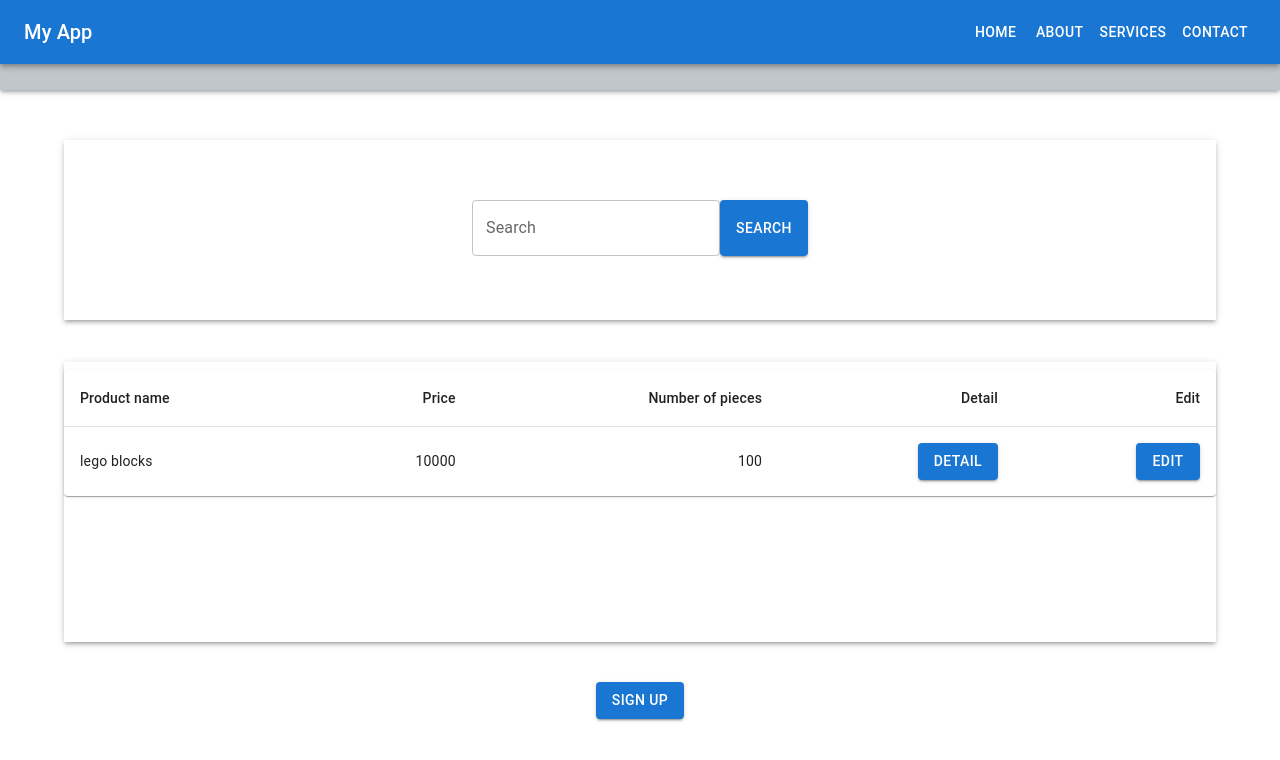
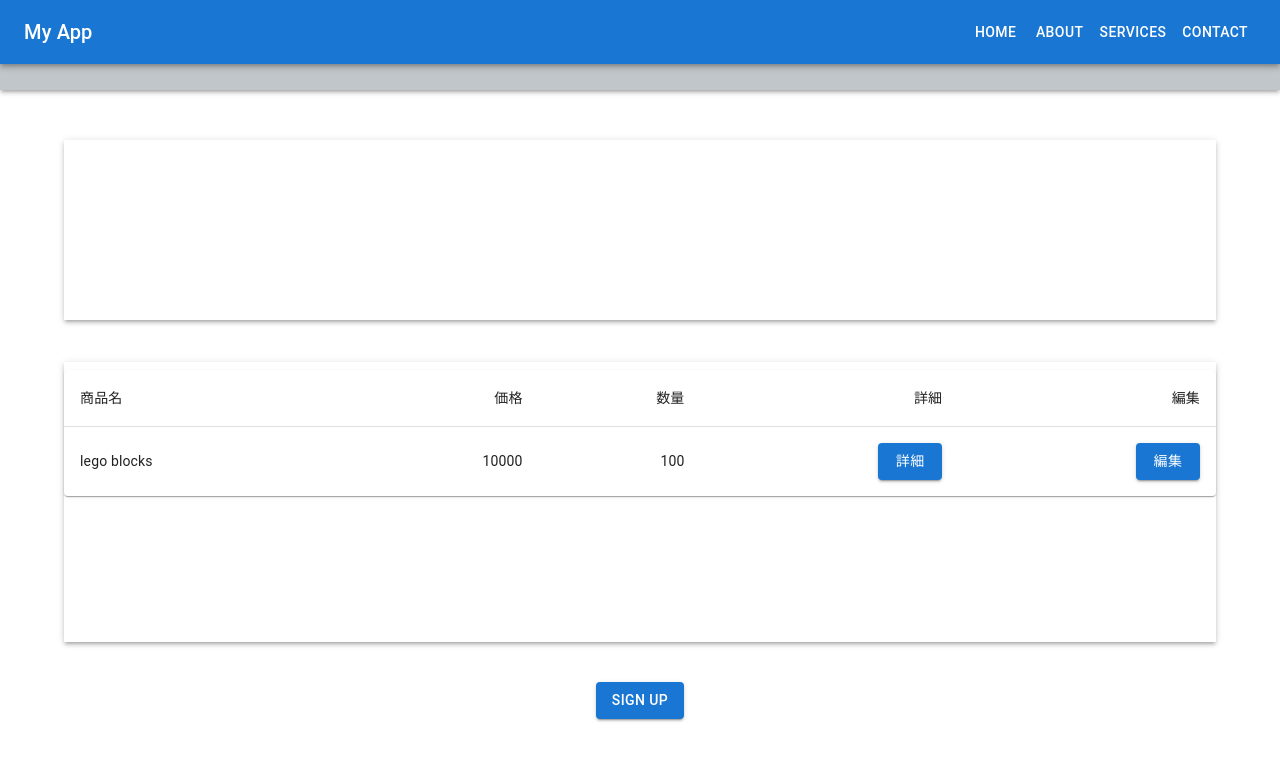
Before and after one commit to shooda4953-alt/MUI-SAMPLE, a React (Create React App) app: page /detailsPage in a window 1280 px wide. Shown: the top 760 px of the page. Built offline with nearby package versions, Linux system fonts and the light colour scheme.

Commit message:
詳細ページへのRouter追加

```diff
--- a/package.json
+++ b/package.json
@@ -21,7 +21,7 @@
     "npm": "^10.2.5",
     "react": "^18.2.0",
     "react-dom": "^18.2.0",
-    "react-router-dom": "v5",
+    "react-router-dom": "^6.21.1",
     "react-scripts": "5.0.1",
     "styled-components": "^6.1.4",
     "typescript": "^4.9.5",
--- a/src/container/pages/ DetailsPage.tsx
+++ b/src/container/pages/ DetailsPage.tsx
@@ -1,12 +1,11 @@
 import "../../App.css";
 import { Box } from "@mui/material";
 import Grid from "@material-ui/core/Grid";
-import SearchForm from "../../presentational/organisms/searchForm";
 import ListItem from "../../presentational/organisms/listItem";
 import NewRegistrationButton from "../../presentational/molecules/newRegistrationButton";
 import HeaderButtons from "../../presentational/organisms/HeaderButtons";
 
-function ListPage() {
+function DetailsPage() {
   return (
     <Box>
       <Box
@@ -35,11 +34,11 @@ function ListPage() {
       >
         <Grid container alignItems="center" justifyContent="center">
           <Grid item className="SearchForm">
-            <SearchForm
+            {/* <SearchForm
               onSearch={function (query: string): void {
                 throw new Error("Function not implemented.");
               }}
-            />
+            /> */}
           </Grid>
         </Grid>
       </Box>
@@ -82,4 +81,4 @@ function ListPage() {
   );
 }
 
-export default ListPage;
+export default DetailsPage;
--- a/src/container/pages/ListPage.tsx
+++ b/src/container/pages/ListPage.tsx
@@ -5,6 +5,8 @@ import SearchForm from "../../presentational/organisms/searchForm";
 import ListItem from "../../presentational/organisms/listItem";
 import NewRegistrationButton from "../../presentational/molecules/newRegistrationButton";
 import HeaderButtons from "../../presentational/organisms/HeaderButtons";
+import { Route, Routes } from "react-router-dom";
+import DetailsPage from "./ DetailsPage";
 
 function ListPage() {
   return (
--- a/src/container/pages/index.tsx
+++ /dev/null
@@ -1,3 +0,0 @@
-import * as React from "react";
-
-export { };
--- a/src/index.tsx
+++ b/src/index.tsx
@@ -2,14 +2,22 @@ import React from "react";
 import ReactDOM from "react-dom/client";
 import "./index.css";
 import reportWebVitals from "./reportWebVitals";
+import { BrowserRouter, Route, Router, Routes } from "react-router-dom";
 import ListPage from "./container/pages/ListPage";
+import DetailsPage from "./container/pages/ DetailsPage";
 
 const root = ReactDOM.createRoot(
   document.getElementById("root") as HTMLElement
 );
 root.render(
   <React.StrictMode>
-    <ListPage />
+    <BrowserRouter>
+      <Routes>
+        <Route path="/" element={<ListPage />} />
+        <Route path="/detailsPage" element={<DetailsPage />} />
+        {/* 他のルートを追加する場合はここに追加 */}
+      </Routes>
+    </BrowserRouter>
   </React.StrictMode>
 );
 
--- a/src/presentational/molecules/table.tsx
+++ b/src/presentational/molecules/table.tsx
@@ -7,7 +7,8 @@ import TableHead from "@mui/material/TableHead";
 import TableRow from "@mui/material/TableRow";
 import Paper from "@mui/material/Paper";
 import Button from "../atoms/button";
-
+import { Route, Routes, useNavigate } from "react-router-dom";
+import DetailsPage from "../../container/pages/ DetailsPage";
 interface RowData {
   name: string;
   price: number;
@@ -21,16 +22,30 @@ interface BasicTableProps {
 }
 
 const BasicTable: React.FC<BasicTableProps> = ({ data }) => {
+  const navigate = useNavigate();
+
+  const handleDetailClick = () => {
+    // DETAIL ボタンがクリックされたときの処理
+    navigate("/detailsPage");
+  };
+
+  const handleEditClick = () => {
+    // EDIT ボタンがクリックされたときの処理
+    // 適切な遷移先や処理を実装する
+  };
+
   return (
+    // <Routes>
+    //   <Route path="/detailsPage" element={<DetailsPage />}>
     <TableContainer component={Paper}>
       <Table sx={{ minWidth: 650 }} aria-label="simple table">
         <TableHead>
           <TableRow>
-            <TableCell>Product name</TableCell>
-            <TableCell align="right">Price</TableCell>
-            <TableCell align="right">Number of pieces</TableCell>
-            <TableCell align="right">Detail</TableCell>
-            <TableCell align="right">Edit</TableCell>
+            <TableCell>商品名</TableCell>
+            <TableCell align="right">価格</TableCell>
+            <TableCell align="right">数量</TableCell>
+            <TableCell align="right">詳細</TableCell>
+            <TableCell align="right">編集</TableCell>
           </TableRow>
         </TableHead>
         <TableBody>
@@ -46,19 +61,15 @@ const BasicTable: React.FC<BasicTableProps> = ({ data }) => {
               <TableCell align="right">{row.numberOfPrice}</TableCell>
               <TableCell align="right">
                 <Button
-                  label="DETAIL"
-                  onClick={() => {
-                    /* クリック時の処理 */
-                  }}
+                  label="詳細"
+                  onClick={handleDetailClick}
                   variant="contained"
                 />
               </TableCell>
               <TableCell align="right">
                 <Button
-                  label="EDIT"
-                  onClick={() => {
-                    /* クリック時の処理 */
-                  }}
+                  label="編集"
+                  onClick={handleEditClick}
                   variant="contained"
                 />
               </TableCell>
@@ -67,6 +78,8 @@ const BasicTable: React.FC<BasicTableProps> = ({ data }) => {
         </TableBody>
       </Table>
     </TableContainer>
+    //   </Route>
+    // </Routes>
   );
 };
 
```
Also changed, not shown: 1 other file (tests, documents, lock files or other folders).
